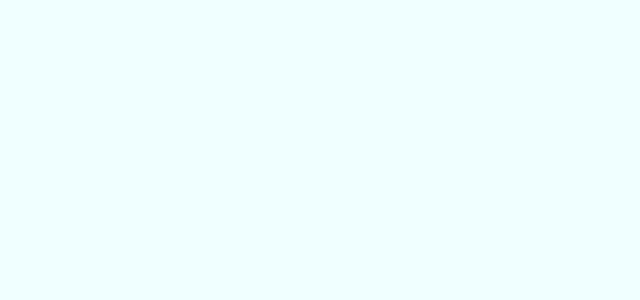
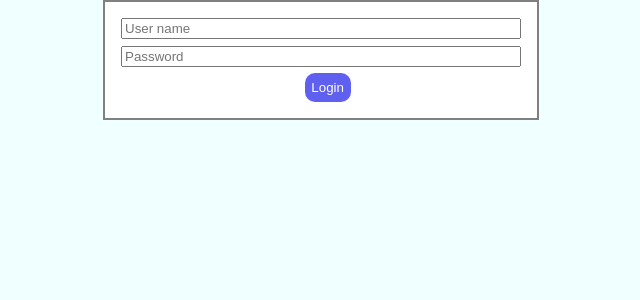
Before and after one commit to tomfidos/typescript-post-list-app, a React (Create React App) app: page / in a window 1280 px wide. Before the commit this address had no page. Shown: the top 300 px of the page, without its empty margins (319-959 px from the left). Built offline with nearby package versions, Linux system fonts and the light colour scheme.

Commit message:
Changed routing and login response handling.

```diff
--- a/src/App.tsx
+++ b/src/App.tsx
@@ -4,7 +4,7 @@ import axios from 'axios';
 import './App.css';
 import AppRoutes from './routes/AppRoutes';
 
-interface User {
+interface UserData {
   isLogged: boolean,
   jwt_token: string,
 }
@@ -12,18 +12,25 @@ interface User {
 
 function App() {
 
-  const [user, setUser] = useState<User>({
+  const [user, setUser] = useState<UserData>({
     isLogged: false,
     jwt_token: '',
   });
   axios.defaults.headers.common['Authorization'] = 'Bearer ' + (user ? user.jwt_token : '');
 
+  const setUserLoginResponseData = (isLogged: boolean, token: string): void => {
+    setUser({
+      isLogged: isLogged,
+      jwt_token: token,
+    });
+  }
+
   return (
     <div className="app">
-      <AppRoutes user={user} />
+      <AppRoutes user={user} setUserLoginResponseData={setUserLoginResponseData} />
     </div>
   );
 }
 
 export default App;
-export type { User };
+export type { UserData };
--- a/src/routes/AppRoutes.tsx
+++ b/src/routes/AppRoutes.tsx
@@ -1,20 +1,19 @@
 import { Routes, Route } from 'react-router-dom';
-
-import Login from '../views/Login';
-import Home from '../views/Home';
-import { User } from '../App';
 import { ReactElement } from 'react';
 
+import Home from '../views/Home';
+import { UserData } from '../App';
+
 interface RoutesProps {
-    user: User,
+    user: UserData,
+    setUserLoginResponseData: (isLogged: boolean, token: string) => void,
 }
 
 
 const AppRoutes = (props: RoutesProps): ReactElement => {
     return (
         <Routes>
-            {props.user.isLogged && <Route path="/" element={<Home />} />}
-            {!props.user.isLogged && <Route path="login" element={<Login />} />}
+            <Route path="/" element={<Home user={props.user} setUserLoginResponseData={props.setUserLoginResponseData} />} />
         </Routes>
     );
 }
--- a/src/views/Home.tsx
+++ b/src/views/Home.tsx
@@ -1,10 +1,17 @@
 import Post from '../components/Post';
+import Login from './Login';
+import { UserData } from '../App';
+
+interface HomeProps {
+    user: UserData,
+    setUserLoginResponseData: (isLogged: boolean, token: string) => void,
+}
 
 
-const Home = (): JSX.Element => {
+const Home = (props: HomeProps): JSX.Element => {
     return (
         <div>
-
+            {!props.user.isLogged && <Login setUserLoginResponseData={props.setUserLoginResponseData} />}
         </div>
     );
 }
--- a/src/views/Login.tsx
+++ b/src/views/Login.tsx
@@ -1,8 +1,11 @@
 import React, { useState } from 'react';
 import axios from 'axios';
-import { useNavigate } from 'react-router-dom';
 
-interface User {
+interface LoginProps {
+    setUserLoginResponseData: (isLogged: boolean, token: string) => void,
+}
+
+interface LoggingUser {
     username: string,
     password: string,
 }
@@ -20,12 +23,10 @@ interface LoginResponse {
 const LOGIN: string = 'https://akademia108.pl/api/social-app/user/login';
 
 
-const Login = (): JSX.Element => {
+const Login = (props: LoginProps): JSX.Element => {
 
     const [userName, setUserName] = useState<string>('');
     const [password, setPassword] = useState<string>('');
-
-    const navigate = useNavigate();
 
     const readAndSetUsername = (event: React.FormEvent<HTMLInputElement>): void => {
         event.preventDefault();
@@ -40,7 +41,7 @@ const Login = (): JSX.Element => {
     const login = (event: React.SyntheticEvent): void => {
         event.preventDefault();
 
-        const user: User = {
+        const user: LoggingUser = {
             username: userName,
             password: password,
         }
@@ -49,15 +50,15 @@ const Login = (): JSX.Element => {
             .post(LOGIN, user)
             .then((response: LoginResponse) => {
                 console.log(response);
-                navigate('/');
+                props.setUserLoginResponseData(true, response.data.jwt_token);
             })
             .catch((error: boolean) => console.error(error));
     }
 
     return (
         <form onSubmit={login} className="form">
-            <input placeholder="User name" onChange={readAndSetUsername} className="input"/>
-            <input placeholder="Password" onChange={readAndSetPassword} className="input"/>
+            <input placeholder="User name" onChange={readAndSetUsername} className="input" />
+            <input placeholder="Password" onChange={readAndSetPassword} className="input" />
             <button type="submit" className="button">Login</button>
         </form>
     );
```
